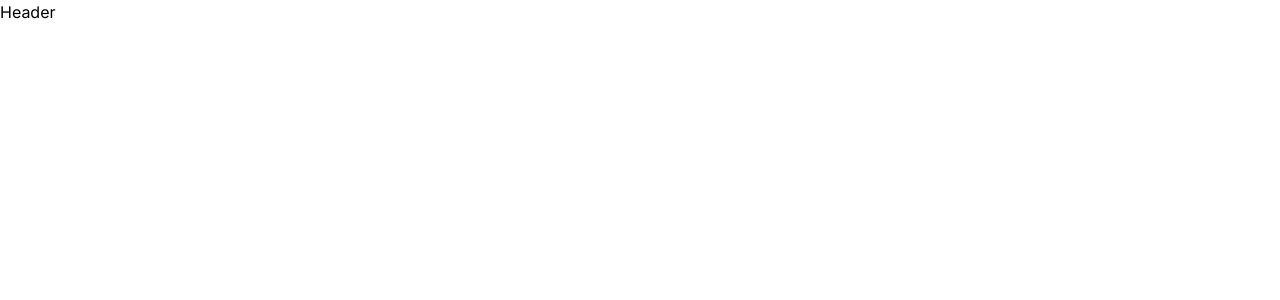
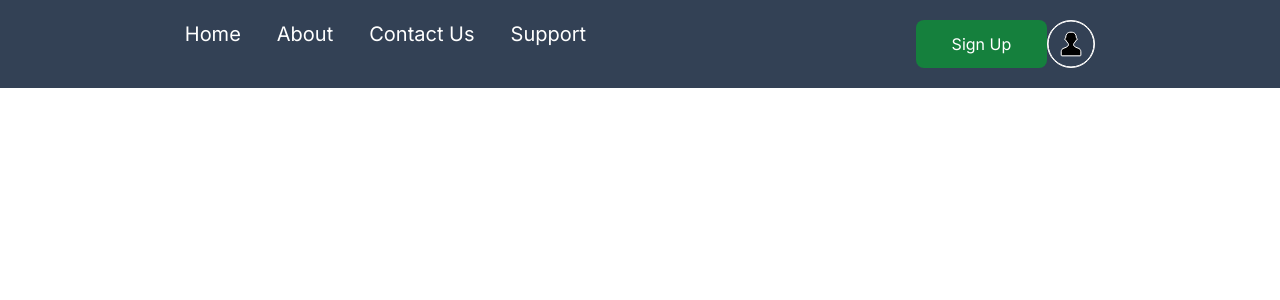
Before and after one commit to kamalnathdhekwar/WebWiz-2.0, a Next.js app: page / in a window 1280 px wide. Shown: the top 300 px of the page. Built offline with nearby package versions, Linux system fonts and the light colour scheme.

Commit message:
initialized the project with navbar

```diff
--- a/src/components/Header.js
+++ b/src/components/Header.js
@@ -1,8 +1,43 @@
 import React from 'react'
+import Image from "next/image";
+import Link from 'next/link'
+import navlogo from '../../public/navlogo.svg'
 
 function Header() {
   return (
-    <div>Header</div>
+    <div className=' text-white items-center flex bg-slate-700 p-5 justify-evenly'>
+        <nav className="b flex  w-full justify-around">
+          <div className='flex gap-9 text-xl'>
+          <Link href="/">
+          <p className='cursor-pointer'>Home</p>
+          </Link>
+          <Link href="/about">
+            <p className='cursor-pointer'>About</p>
+          </Link>
+          <Link href="/contact-us">
+            <p className='cursor-pointer'>Contact Us</p>
+          </Link>
+          <Link href="/support">
+            <p className='cursor-pointer'>Support</p>
+          </Link>
+          </div>
+
+          <div className='flex  justify-between  '>
+            <button className='cursor-pointer bg-green-700 px-9 py-[6px] rounded-lg'>
+            <Link href="/sign-up">
+            <p className='cursor-pointer'>Sign Up</p>
+           </Link>
+            </button>
+
+            <div>
+            <Image src={navlogo} className='cursor-pointer'/>
+            </div>
+
+          </div>
+
+
+        </nav>
+    </div>
   )
 }
 
```
Also changed, not shown: public/navlogo.svg (added).
